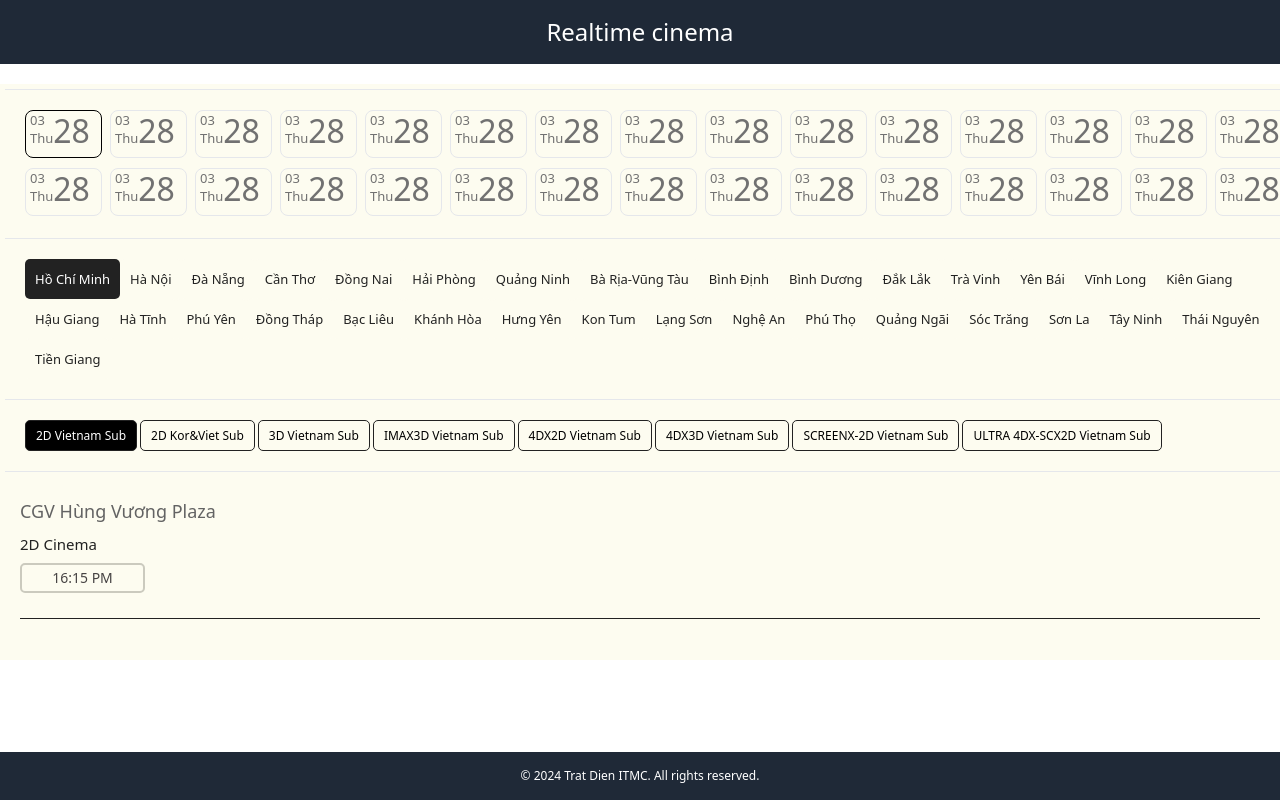
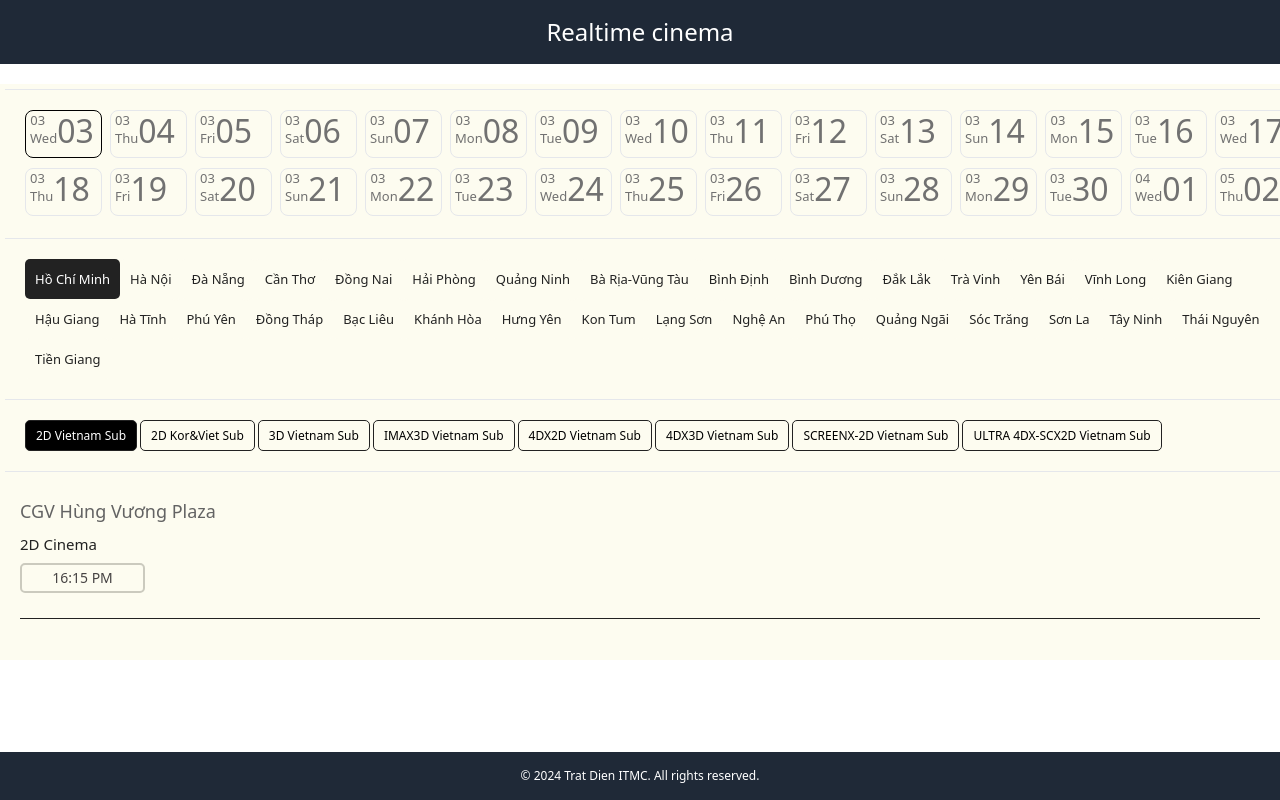
Before and after one commit to realtime-cinema/realtime-cinema, a Next.js app: page /book in a window 1280 px wide. Built offline with nearby package versions, Linux system fonts and the light colour scheme.

Commit message:
fix date

```diff
--- a/next.config.js
+++ b/next.config.js
@@ -14,9 +14,6 @@ const nextConfig = {
     minimumCacheTTL: 60,
     // Unoptimized: true,
   },
-  experimental: {
-    forceSwcTransforms: true,
-  },
-}
+};
 
-export default nextConfig
+export default nextConfig;
--- /dev/null
+++ b/src/app/book/components/dateUtils.js
@@ -0,0 +1,28 @@
+export const getCurrentday = () => {
+  const currentDate = new Date();
+  const day = currentDate.getDate();
+  const month = currentDate.getMonth();
+  const daysInMonth = new Date(
+    currentDate.getFullYear(),
+    currentDate.getMonth() + 1,
+    0,
+  ).getDate();
+
+  return { day, daysInMonth, month };
+};
+
+export const getDayAndWeekday = (index) => {
+  if (typeof index !== "number") {
+    throw new Error("index must be a number");
+  }
+
+  const currentDate = new Date();
+  currentDate.setDate(currentDate.getDate() + index);
+
+  return {
+    day: currentDate.getDate(),
+    weekday: ["Sun", "Mon", "Tue", "Wed", "Thu", "Fri", "Sat"][
+      currentDate.getDay()
+    ],
+  };
+};
--- a/src/app/book/components/get-day.tsx
+++ b/src/app/book/components/get-day.tsx
@@ -1,4 +1,6 @@
 import React, { useState } from 'react';
+
+import { getCurrentday, getDayAndWeekday } from './dateUtils';
 
 export function GetDay({
   selectedDate,
@@ -9,24 +11,47 @@ export function GetDay({
     React.SetStateAction<number | undefined>
   >;
 }): JSX.Element {
+  let { day, daysInMonth, month } = getCurrentday();
+
+  // Function to generate unique IDs
+  const generateId = (prefix: string): string =>
+    `${prefix}-${Math.random().toString(36).substr(2, 9)}`;
+
   return (
     <div className='box-border text-sm leading-[1.125rem]'>
       <div className='mr-[0.625rem] box-border text-sm leading-[1.125rem] shadow-white '>
         <div className='box-border flex w-[82rem] border-y-[0.1rem] border-solid bg-transparent p-5 gap-x-2 gap-y-2 flex-wrap'>
-          {[...Array(30)].map((_, columnIndex) => (
-            <div
-              // eslint-disable-next-line react/no-array-index-key
-              key={columnIndex}
-              className=''
-            >
+          {[...Array(daysInMonth)].map((_, columnIndex) => {
+            let { day: currentDay, weekday } = getDayAndWeekday(columnIndex);
+            const uniqueId = generateId('date'); // Generate unique ID
+
+            if (day + columnIndex > daysInMonth) {
+              // If current day exceeds the days in the month
+              if (currentDay <= daysInMonth) {
+                currentDay = day + columnIndex - daysInMonth; // Set current day for the new month
+                month++; // Move to the next month
+              }
+
+              if (month > 11) {
+                month = 0; // Reset
+              }
+            }
+
+            return (
+              <div key={uniqueId} className=''>
                 <Date
+                  id={uniqueId} // Pass unique ID as prop
+                  day={currentDay}
+                  month={month} // Pass updated month as prop
+                  weekday={weekday}
                   isSelected={selectedDate === columnIndex}
                   onSelect={() => {
                     setSelectedDate(columnIndex);
                   }}
                 />
               </div>
-          ))}
+            );
+          })}
         </div>
       </div>
     </div>
@@ -34,14 +59,25 @@ export function GetDay({
 }
 
 function Date({
+  id,
+  day,
+  month,
+  weekday,
   isSelected,
   onSelect,
 }: {
+  readonly id: string; // Add ID prop
+  readonly day: number;
+  readonly month: number; // Add month prop
+  readonly weekday: string;
   readonly isSelected: boolean;
   readonly onSelect: () => void;
 }) {
+  const formattedDay = String(day).padStart(2, '0');
+  const formattedMonth = String(month).padStart(2, '0');
   return (
     <div
+      key={id} // Use ID as key
       style={{ marginBottom: '2px' }}
       onClick={() => {
         onSelect();
@@ -58,14 +94,14 @@ function Date({
         <div className='relative flex'>
           <div className='flex-1 flex-col items-center'>
             <div className='ml-1 w-1/2 text-center text-[13px] text-[#717171]'>
-              03
+              {formattedMonth}
             </div>
             <div className='left-1 top-5 ml-1 w-1/2 text-center text-[13px] font-normal text-[#717171]'>
-              Thu
+              {weekday}
             </div>
           </div>
-          <div className='left-8 top-2 mt-1 flex-1 text-center text-[32px] font-normal leading-8 text-[#717171]'>
-            {28}
+          <div className=' left-8 top-2 mt-1 flex-1 text-center text-[32px] font-normal leading-8 text-[#717171]'>
+            {formattedDay}
           </div>
         </div>
       </div>
--- a/src/types/global.d.ts
+++ b/src/types/global.d.ts
@@ -0,0 +1,3 @@
+declare namespace JSX {
+  type IntrinsicElements = Record<string, any>;
+}
```
Lines whose indentation alone changed are shown as unchanged.
